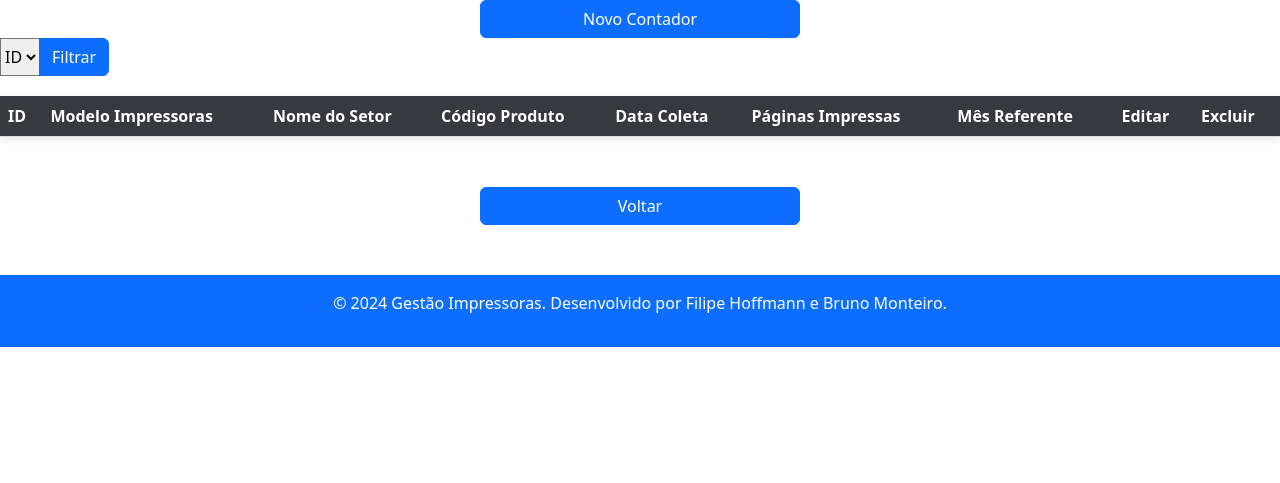
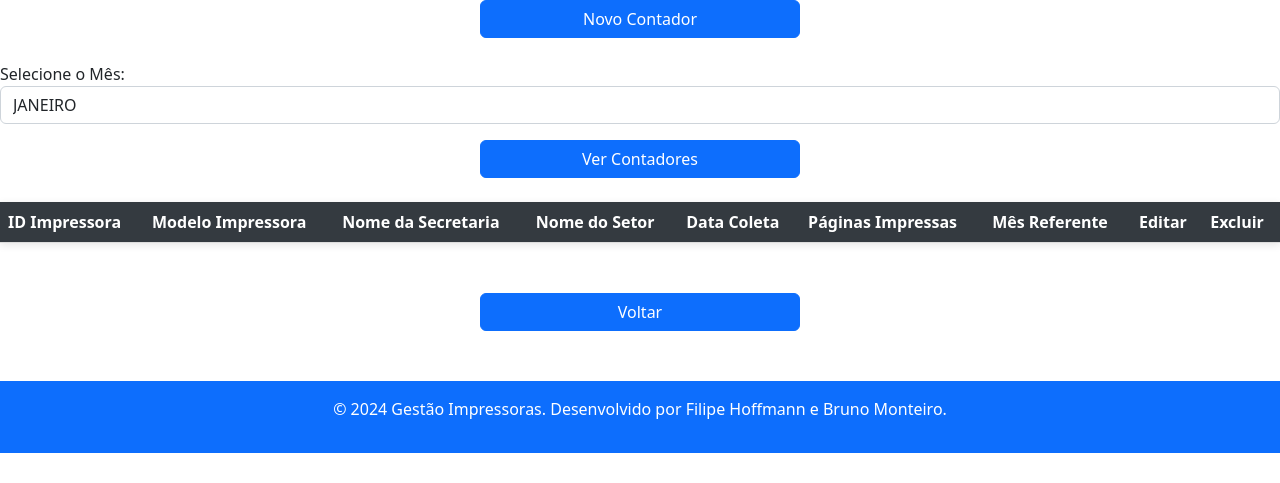
Before and after one commit to FilipeHoffmann/gestao-impressoras, a Flask app: page /contadores in a window 1280 px wide. Shown: the part 144-627 px from the top of the page. Run offline with Flask 3, Linux system fonts and the light colour scheme; data that the repository does not hold is empty.

Commit message:
Atualização dos contadores e impressoras

```diff
--- a/app.py
+++ b/app.py
@@ -5,7 +5,6 @@
 from controller.impressoras import class_impressoras
 from controller.secretarias import class_secretarias
 from controller.setores import class_setores
-from controller.cotas import class_cotas
 from controller.contadores import class_contadores
 from controller.faturamento import class_faturamento
 
@@ -123,34 +122,6 @@
     if request.method == "GET":
         return class_impressoras.class_impressoras.excluir_impressora(id_impressora)
 
-#Cotas
-
-@app.route('/impressoras/cotas', methods=['GET', 'POST'])
-def cotas():
-    if request.method == "GET":
-        return class_cotas.class_cotas.cotas()
-    elif request.method == "POST":
-        return class_cotas.class_cotas.criar_cota()
-
-@app.route('/impressoras/cotas/criar', methods=['GET', 'POST'])
-def criar_cota():
-    if request.method == "GET":
-        return class_cotas.class_cotas.obter_formulario_cota()
-    elif request.method == "POST":
-        return class_cotas.class_cotas.criar_cota()
-
-@app.route('/impressoras/cotas/editar/<int:id_cota>', methods=['GET', 'POST'])
-def editar_cota(id_cota):
-    if request.method == "GET":
-        return class_cotas.class_cotas.obter_cota(id_cota)
-    elif request.method == "POST":
-        return class_cotas.class_cotas.editar_cota(id_cota)
-
-@app.route('/impressoras/cota/excluir/<int:id_cota>', methods=["GET"])
-def excluir_cota(id_cota):
-    if request.method == "GET":
-        return class_cotas.class_cotas.excluir_cota(id_cota)
-
 #Secretarias
 
 @app.route('/secretarias',methods=['GET'])
@@ -205,10 +176,14 @@
 
 #Contadores
 
-@app.route('/contadores',methods=['GET'])
+@app.route("/contadores", methods=['GET','POST'])
 def contadores():
     if request.method == "GET":
-        return class_contadores.class_contadores.contadores()
+        mes = request.args.get('mes')
+        if mes == "TODOS":
+            return class_contadores.class_contadores.contadores()
+        else:
+            return class_contadores.class_contadores.contadores(mes=mes)
 
 @app.route("/contadores/criar", methods=['GET','POST'])
 def criar_contador():
--- a/controller/contadores/class_contadores.py
+++ b/controller/contadores/class_contadores.py
@@ -3,18 +3,19 @@
 
 class class_contadores:
     @staticmethod
-    def contadores():
+    def contadores(mes):
         if request.method == "GET":
-            query = conector_banco_de_dados.conector_banco_de_dados('''
-            SELECT c.id_contadores, i.modelo, s.nome_setor, p.codigo,c.data_coleta,c.paginas_impressas,c.mes_referente
-            FROM contadores as c
-            inner join impressoras as i on c.id_impressoras = i.id_impressoras
-            inner join setores as s on c.id_setores = s.id_setores
-            inner join produtos as p on c.id_produtos = p.id_produtos
-            ORDER BY c.id_contadores DESC''')
+            print(mes)
+            if mes == None:
+                query = conector_banco_de_dados.conector_banco_de_dados(f'''
+                SELECT impressoras.id_impressoras, impressoras.modelo, secretarias.nome, setores.nome_setor, produtos.descricao
+                FROM impressoras
+                INNER JOIN setores ON setores.id_setores = impressoras.id_setores
+                INNER JOIN secretarias ON secretarias.id_secretarias = setores.id_secretarias
+                INNER JOIN produtos ON produtos.id_produtos = impressoras.id_produtos''')
             contadores = query.consultar()
             return render_template("/contadores/contadores.html",
-                                ids = contadores,
+                                mes = mes,
                                 contadores=contadores)
 
     def criar_contador():
--- a/templates/contadores/contadores.html
+++ b/templates/contadores/contadores.html
@@ -51,26 +51,39 @@
         </div>
       </div>
 
+      <div id="container-meses" class="my-4">
+        <form method="GET" action="{{ url_for('contadores') }}">
+          <div class="form-group">
+            <label for="mes">Selecione o Mês:</label>
+            <select class="form-control" id="mes" name="mes" required>
+              <option value="JANEIRO">JANEIRO</option>
+              <option value="FEVEREIRO">FEVEREIRO</option>
+              <option value="MARÇO">MARÇO</option>
+              <option value="ABRIL">ABRIL</option>
+              <option value="MAIO">MAIO</option>
+              <option value="JUNHO">JUNHO</option>
+              <option value="JULHO">JULHO</option>
+              <option value="AGOSTO">AGOSTO</option>
+              <option value="SETEMBRO">SETEMBRO</option>
+              <option value="OUTUBRO">OUTUBRO</option>
+              <option value="NOVEMBRO">NOVEMBRO</option>
+              <option value="DEZEMBRO">DEZEMBRO</option>
+            </select>
+          </div>
+          <div class="d-grid gap-4 col-3 mx-auto my-3">
+            <button type="submit" class="btn btn-primary">Ver Contadores</button>
+          </div>
+        </form>
+      </div>
+
       <div class="tabela">
-        <div id="filtros">
-          <div class="input-group mb-3">
-            <select class="custom-select" id="inputGroupSelect02">
-              <option selected>ID</option>
-              {% for id in ids %}
-                <option value="{{ id[0] }}">{{ id[0] }}</option>
-              {% endfor %}
-            </select>
-            <a class="btn btn-primary" href="" role="button">Filtrar</a>
-          </div>
-        </div>
-
         <table class="table table-striped">
           <thead class="thead-dark">
               <tr>
-                <th scope="col">ID</th>
-                <th scope="col">Modelo Impressoras</th>
+                <th scope="col">ID Impressora</th>
+                <th scope="col">Modelo Impressora</th>
+                <th scope="col">Nome da Secretaria</th>
                 <th scope="col">Nome do Setor</th>
-                <th scope="col">Código Produto</th>
                 <th scope="col">Data Coleta</th>
                 <th scope="col">Páginas Impressas</th>
                 <th scope="col">Mês Referente</th>
--- a/templates/contadores/criar_contador.html
+++ b/templates/contadores/criar_contador.html
@@ -50,7 +50,7 @@
                 <label for="">ID Impressora:</label>
                 <Select name="id_impressoras" class="form-select">
                   {% for impressora in impressoras %}
-                    <option value="{{ impressora[0] }}">{{ impressora[1] }}</option>
+                    <option value="{{ impressora[0] }}">{{ impressora[0] }}</option>
                   {% endfor %}
                 </Select>
                 <label for="">ID Setor:</label>
--- a/templates/impressoras/impressoras.html
+++ b/templates/impressoras/impressoras.html
@@ -78,6 +78,7 @@
                 <th scope="col">Cotas</th>
                 <th scope="col">Contador Inicial</th>
                 <th scope="col">ID Setores</th>
+                <th scope="col">ID Produtos</th>
                 <th scope="col">Editar</th>
                 <th scope="col">Excluir</th>
               </tr>
@@ -95,6 +96,7 @@
               <td>{{ impressora[7] }}</td>
               <td>{{ impressora[8] }}</td>
               <td>{{ impressora[9] }}</td>
+              <td>{{ impressora[10] }}</td>
               <td><a class="btn btn-warning" href="{{ url_for('editar_impressora', id_impressora=impressora[0]) }}" role="button">Editar</a></td>
               <td><a class="btn btn-danger" href="{{ url_for('excluir_impressora', id_impressora=impressora[0]) }}" role="button">Excluir</a></td>
             </tr>
```
Also changed, not shown: controller/cotas/class_cotas.py (deleted, +0 -52 lines), controller/impressoras/class_impressoras.py (+15 -8 lines), templates/impressoras/criar_impressora.html (+6 -1 lines), templates/impressoras/editar_impressora.html (+7 -0 lines), 2 other files.
